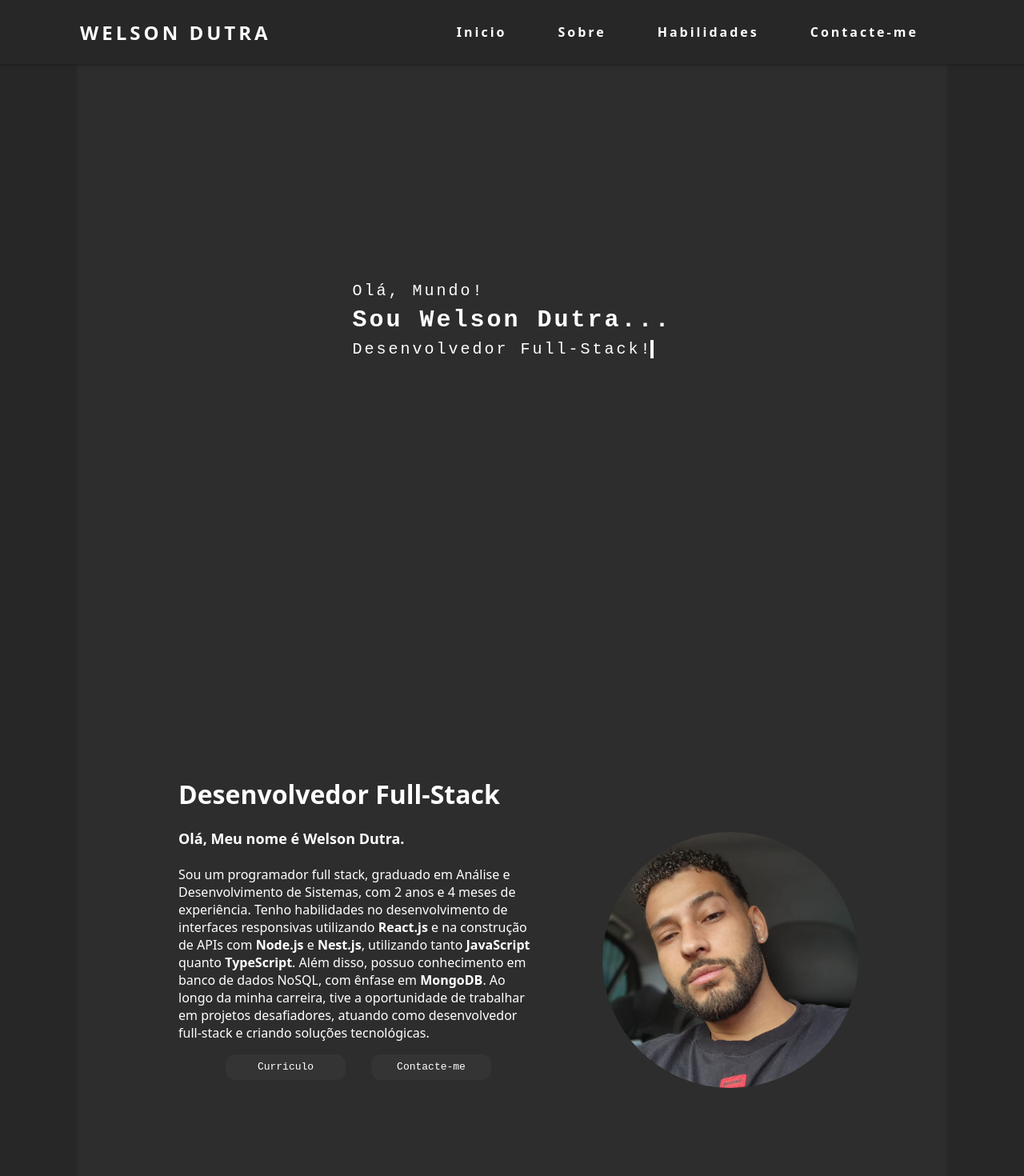
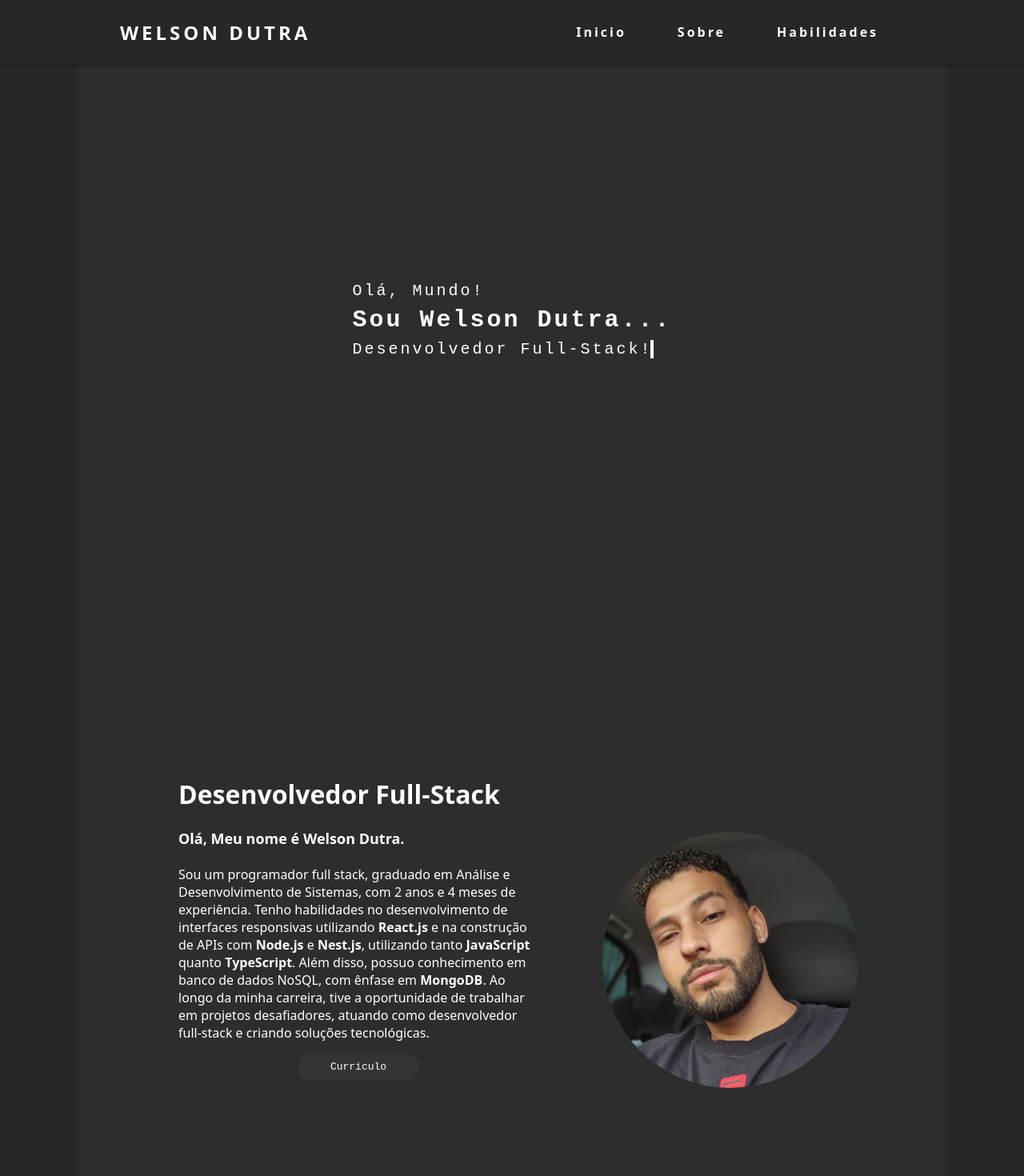
Before and after one commit to welsondutra/Portifolio, a React (Create React App) app: page / in a window 1280 px wide. Shown: the top 1470 px of the page at 80% size. Built offline with nearby package versions, Linux system fonts and the light colour scheme.

Commit message:
tirando temporariamente o contacte me

```diff
--- a/src/App.js
+++ b/src/App.js
@@ -1,7 +1,7 @@
 import React from 'react';
 
 import { Container, Layout } from './components';
-import { Home, About, Skills, Contact } from './screen';
+import { Home, About, Skills } from './screen';
 import GlobalStyle from './styles/global';
 
 function App() {
@@ -12,7 +12,7 @@ function App() {
         <Home />
         <About />
         <Skills />
-        <Contact />
+        {/* <Contact /> */}
       </Container>
     </Layout>
   );
--- a/src/components/layout/components/Header/index.js
+++ b/src/components/layout/components/Header/index.js
@@ -35,9 +35,9 @@ const Header = () => {
           <S.Li>
             <S.A href={'#skills'}>Habilidades</S.A>
           </S.Li>
-          <S.Li>
+          {/* <S.Li>
             <S.A href={'#contact'}>Contacte-me</S.A>
-          </S.Li>
+          </S.Li> */}
         </S.Ul>
       </nav>
     </S.Container>
--- a/src/screen/About/index.js
+++ b/src/screen/About/index.js
@@ -30,7 +30,7 @@ const About = () => {
           >
             Curriculo
           </S.Button>
-          <S.Button href="#contact"> Contacte-me </S.Button>
+          {/* <S.Button href="#contact"> Contacte-me </S.Button> */}
         </S.Buttons>
       </S.Container>
       <S.ContainerImage>
```
